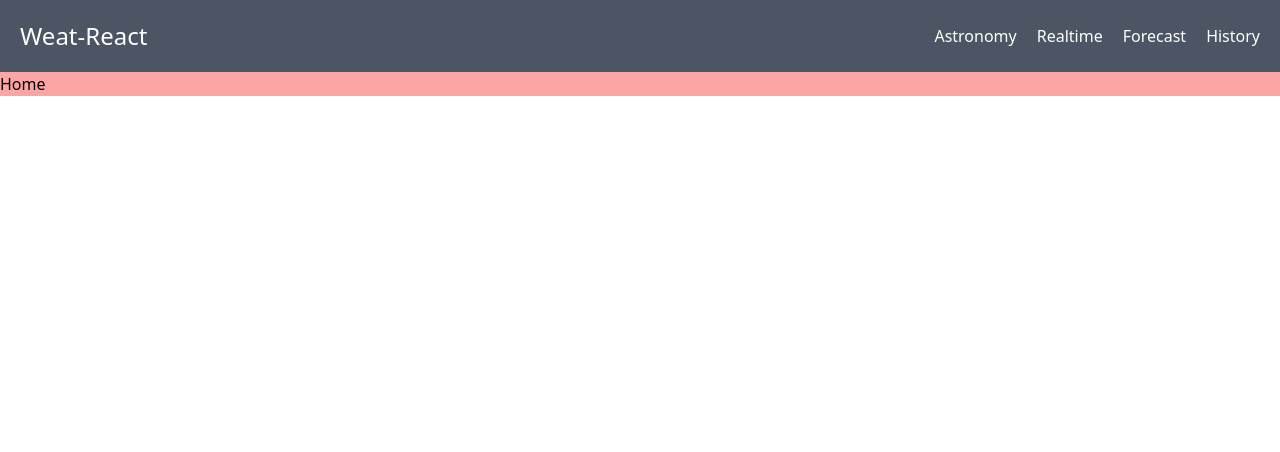
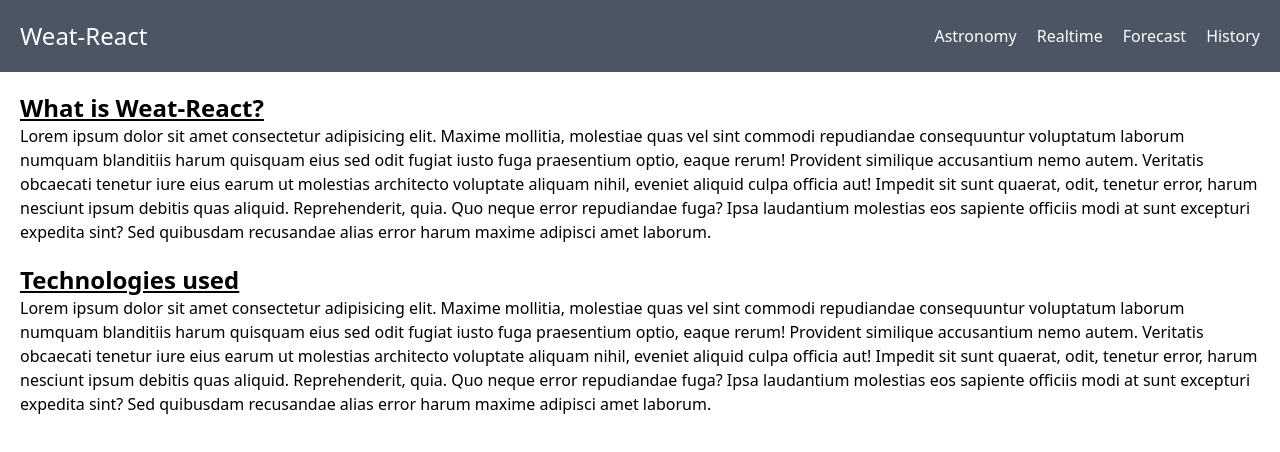
Before and after one commit to Atif-Bashir-1998/Weat-React, a React (Create React App) app: page / in a window 1280 px wide. Shown: the top 452 px of the page. Built offline with nearby package versions, Linux system fonts and the light colour scheme; the HTML template or start-up script is replaced by a standard one.

Commit message:
Homepage completed

```diff
--- a/src/views/Home.js
+++ b/src/views/Home.js
@@ -2,6 +2,34 @@ import React from 'react'
 
 export default function Home() {
   return (
-    <div className='bg-red-300'>Home</div>
+    <div className='p-5'>
+      <section className='mb-5'>
+        <h1 className='font-bold underline text-2xl'>What is Weat-React?</h1>
+        <p>Lorem ipsum dolor sit amet consectetur adipisicing elit. Maxime mollitia,
+          molestiae quas vel sint commodi repudiandae consequuntur voluptatum laborum
+          numquam blanditiis harum quisquam eius sed odit fugiat iusto fuga praesentium
+          optio, eaque rerum! Provident similique accusantium nemo autem. Veritatis
+          obcaecati tenetur iure eius earum ut molestias architecto voluptate aliquam
+          nihil, eveniet aliquid culpa officia aut! Impedit sit sunt quaerat, odit,
+          tenetur error, harum nesciunt ipsum debitis quas aliquid. Reprehenderit,
+          quia. Quo neque error repudiandae fuga? Ipsa laudantium molestias eos
+          sapiente officiis modi at sunt excepturi expedita sint? Sed quibusdam
+          recusandae alias error harum maxime adipisci amet laborum.</p>
+      </section>
+
+      <section>
+        <h1 className='font-bold underline text-2xl'>Technologies used</h1>
+        <p>Lorem ipsum dolor sit amet consectetur adipisicing elit. Maxime mollitia,
+          molestiae quas vel sint commodi repudiandae consequuntur voluptatum laborum
+          numquam blanditiis harum quisquam eius sed odit fugiat iusto fuga praesentium
+          optio, eaque rerum! Provident similique accusantium nemo autem. Veritatis
+          obcaecati tenetur iure eius earum ut molestias architecto voluptate aliquam
+          nihil, eveniet aliquid culpa officia aut! Impedit sit sunt quaerat, odit,
+          tenetur error, harum nesciunt ipsum debitis quas aliquid. Reprehenderit,
+          quia. Quo neque error repudiandae fuga? Ipsa laudantium molestias eos
+          sapiente officiis modi at sunt excepturi expedita sint? Sed quibusdam
+          recusandae alias error harum maxime adipisci amet laborum.</p>
+      </section>
+    </div>
   )
 }
```
